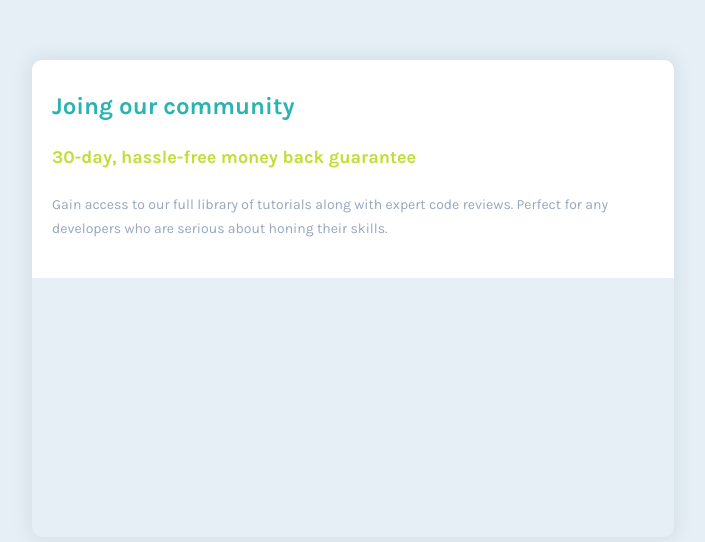
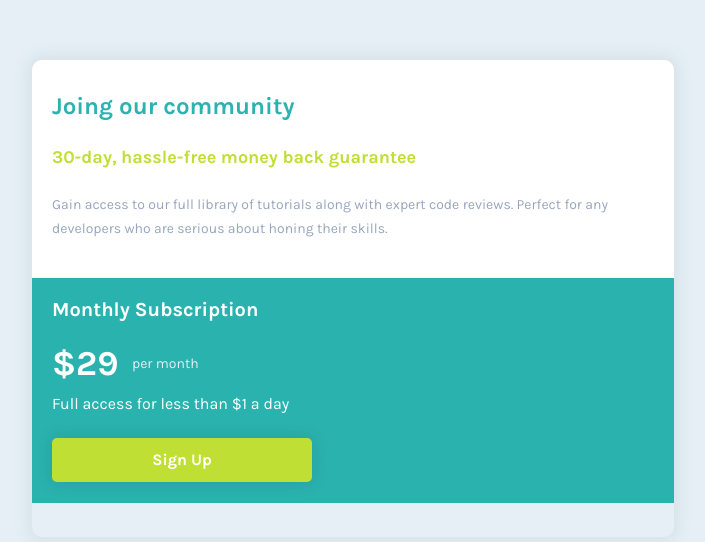
Before and after one commit to muqtadi/Single-price-grid-component-master, a plain HTML site: page index.html in a window 1280 px wide. Shown: the part 102-644 px from the top of the page, without its empty margins (287-992 px from the left). Drawn offline with Linux system fonts and the light colour scheme.

Commit message:
Add subscribe section

```diff
--- a/index.html
+++ b/index.html
@@ -21,7 +21,20 @@
           </p>
         </div>
       </div>
-    </div>
-  </div>
+
+      <!-- _______________________________________________________________________SUBSCRIBE -->
+      <div class="subscribe">
+        <div class="container">
+          <h1 class="subscribe__title">Monthly Subscription</h1>
+          <p class="subscribe__price"><span>$29</span> per month</p>
+          <p class="subscribe__copy">Full access for less than $1 a day</p>
+          <button class="subscribe__btn">Sign Up</button>
+        </div>
+      </div>
+
+      <!-- ________________________________________________________________________ -->
+
+    </div><!-- single__page__card -->
+  </div><!-- wrapper -->
 </body>
 </html>
--- /dev/null
+++ b/scss/_subscribe.scss
@@ -0,0 +1,46 @@
+.subscribe{
+  background-color: rgb(42, 178, 175);
+  color: #fff;
+  min-height: 225px;
+  padding: 20px 0;
+
+  .container{
+    .subscribe__title{
+      font-size: 20px;
+      margin-bottom: 22px;
+    }
+    .subscribe__price{
+      display: grid;
+      grid-template-columns: repeat(2, auto);
+      align-items: center;
+
+      max-width: 160px;
+      color: rgb(229, 239, 245);
+      margin-bottom: 10px;
+      font-size: 14px;
+
+      span{
+        font-size: 35px;
+        font-weight: 700;
+        color: #fff;
+      }
+    }
+    .subscribe__copy{
+      margin-bottom: 25px;
+    }
+    .subscribe__btn{
+      max-width: 260px;
+      width: 100%;
+      height: 44px;
+      background-color: rgb(192, 223, 52);
+      border: none;
+      border-radius: 5px;
+      box-shadow: 0 0 15px 2px rgba(31, 30, 30, .1);
+      color: #fff;
+      font-weight: 700;
+      font-size: 16px;
+      font-family: 'Karla';
+      cursor: pointer;
+    }
+  }
+}
--- a/scss/style.scss
+++ b/scss/style.scss
@@ -15,6 +15,7 @@
 }
 
 @import './header';
+@import './subscribe';
 
 *{
   margin: 0;
```
Also changed, not shown: css/style.css, 1 other file.
